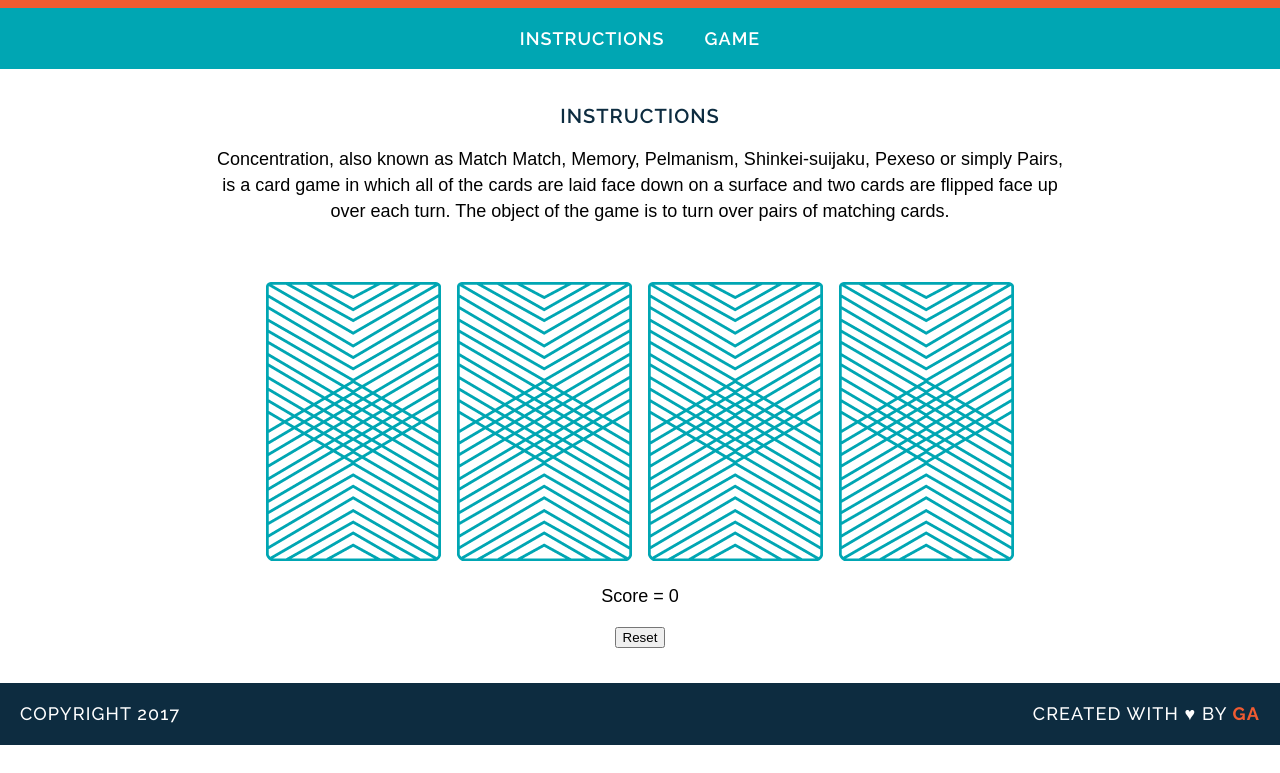
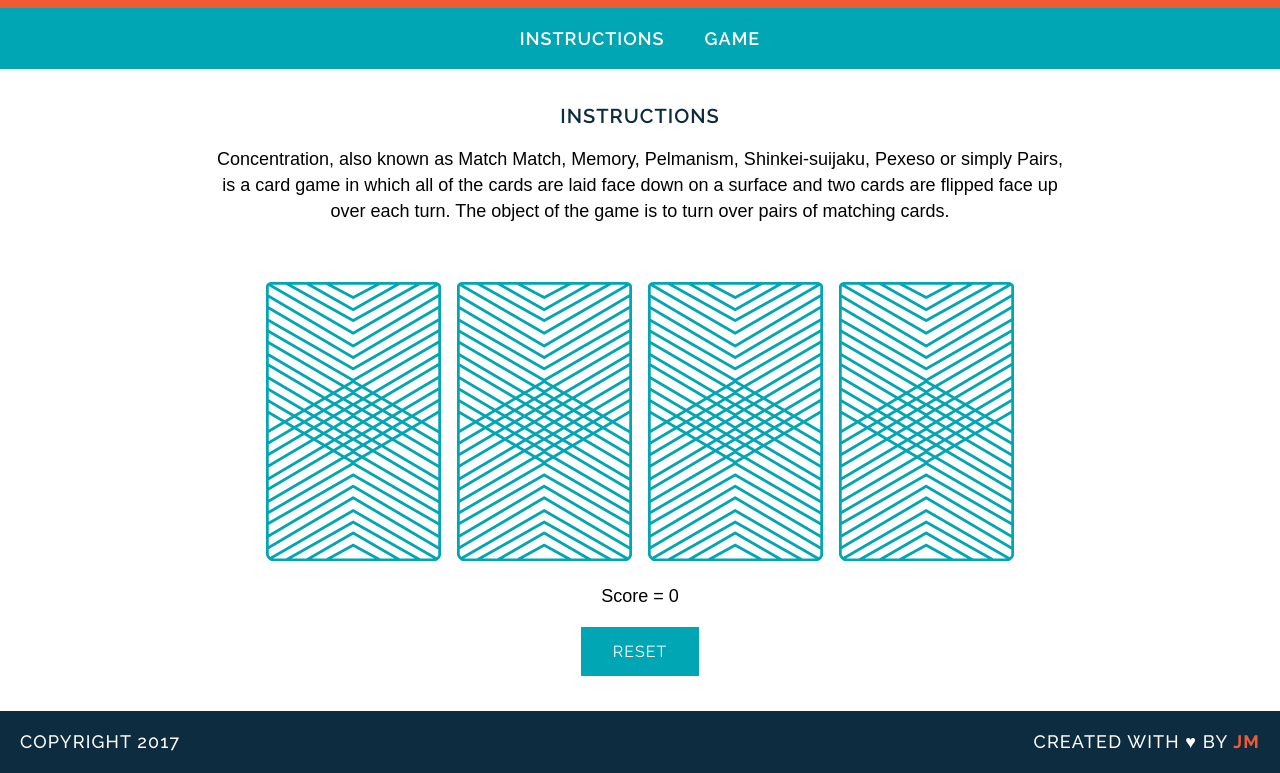
Before and after one commit to JoshuaMcEvoy/wdi-fundamentals-memorygame, a plain HTML site: page index.html in a window 1280 px wide. Shown: the part 105-878 px from the top of the page. Before the commit the page ends 850 px from the top, so only its background shows below. Drawn offline with Linux system fonts and the light colour scheme; a web font is replaced by a local one.

Commit message:
changed reset button look

```diff
--- a/css/style.css
+++ b/css/style.css
@@ -69,6 +69,20 @@ footer {
 	font-weight: 500;
 }
 
+button {
+    font-family: Raleway, sans-serif;
+    background-color: #00A6B3;
+    border: none;
+	color: #FFF;
+	letter-spacing: 1px;
+	text-transform: uppercase;
+    padding: 15px 32px;
+    text-align: center;
+    text-decoration: none;
+    display: inline-block;
+    font-size: 16px;
+}
+
 .copyright {
 	font-family: Raleway, sans-serif;
 	float: left;
--- a/index.html
+++ b/index.html
@@ -23,7 +23,7 @@
 	</main>
 	<footer class="clearfix">
 		<p class="copyright">Copyright 2017</p>
-		<p class="message">Created with &hearts; by <span class="name">GA</span></p>
+		<p class="message">Created with &hearts; by <span class="name">JM</span></p>
 	</footer>
 	<script src="js/main.js"></script>
 </body>
```
